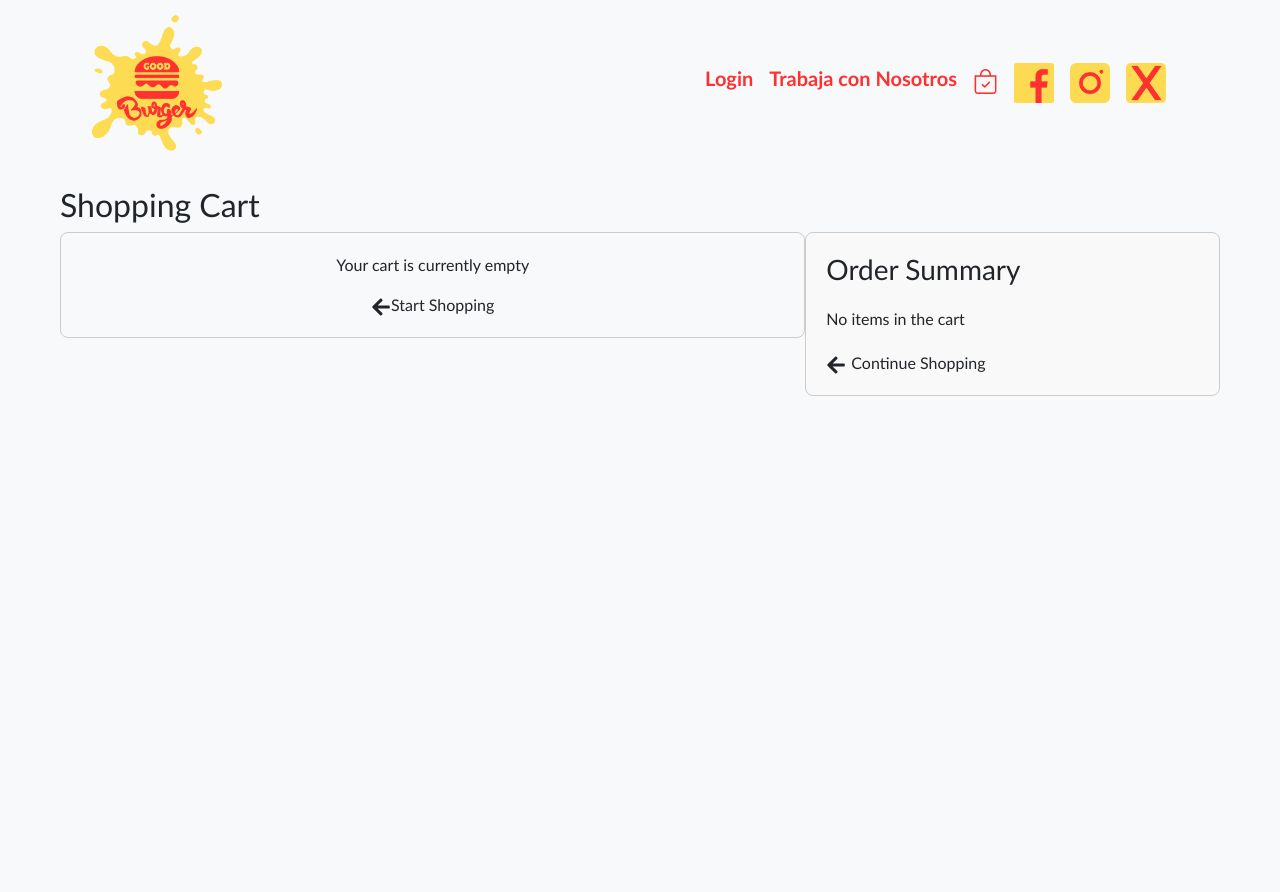
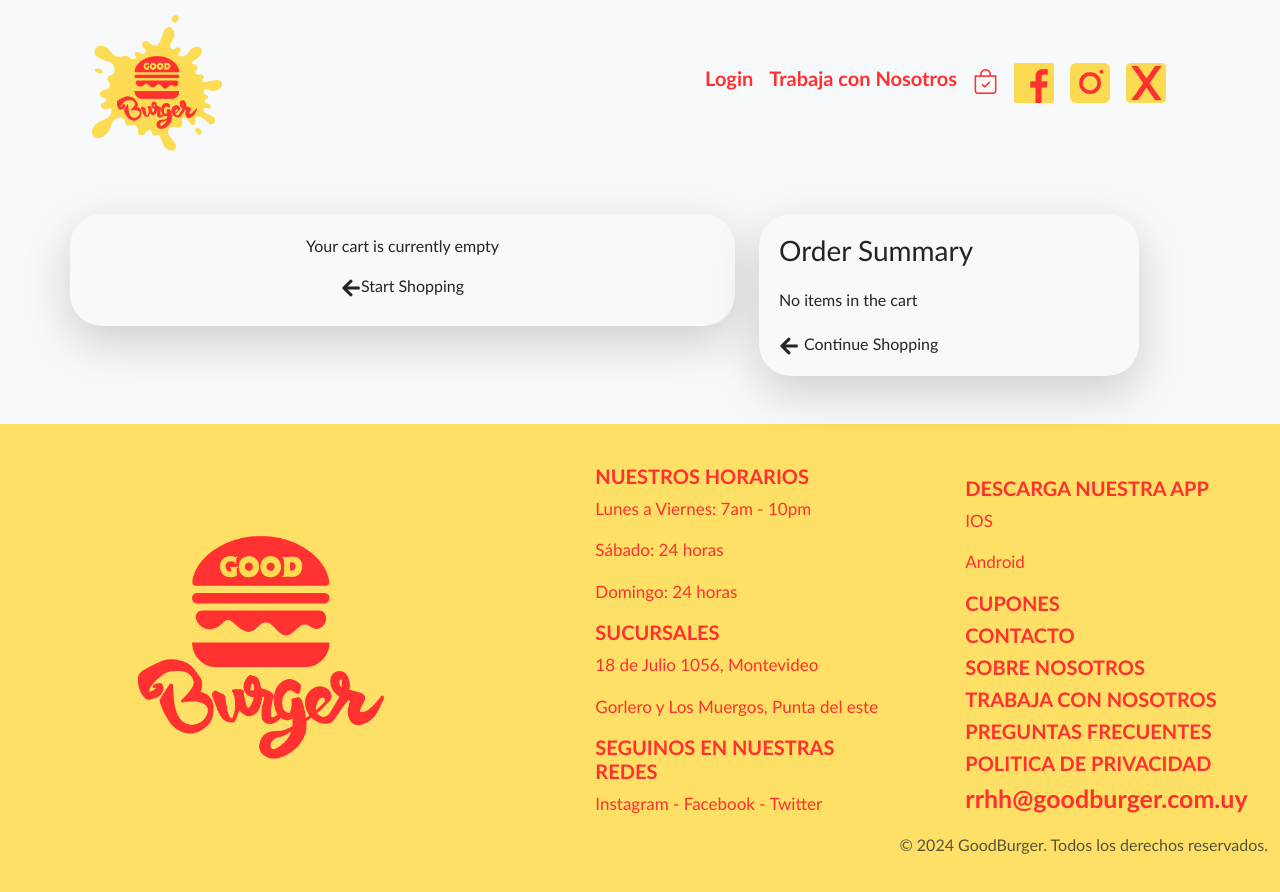
Before and after one commit to JoshNV08/FinalProject-FrontEnd, a React (Vite) app: page /cart in a window 1280 px wide. Shown: the top 892 px of the page. Before the commit the page ends 800 px from the top, so only its background shows below. Built offline with nearby package versions, Linux system fonts and the light colour scheme.

Commit message:
Update cart

```diff
--- a/src/Styles/Cart/Cart.css
+++ b/src/Styles/Cart/Cart.css
@@ -1,25 +1,16 @@
-.cart-container {
-    max-width: 1200px;
-    margin: 0 auto;
-    padding: 20px;
-  }
 
-  .cart-content {
-    display: flex;
-    justify-content: space-between;
-  }
+
+
 
 .cart-items {
-    flex: 2;
+  margin-bottom: 50px;
 }
 
 .cart-item {
   display: flex;
-    justify-content: space-between;
-    margin-bottom: 20px;
+  justify-content: center;
+  align-items: center;
   padding: 10px;
-    border: 1px solid #ccc;
-    border-radius: 8px;
 }
 
 .cart-item img {
@@ -40,25 +31,15 @@
 }
 
 .cart-product-quantity button {
-    background: #f0f0f0;
-    border: 1px solid #ccc;
-    padding: 5px 10px;
-    cursor: pointer;
+  margin: 0 5px;
 }
 
-  .cart-product-quantity .count {
-    margin: 0 10px;
-  }
-
-  .cart-product-price,
 .cart-product-total-price {
   display: flex;
   align-items: center;
 }
 
 .cart-summary {
-    flex: 1;
-    border: 1px solid #ccc;
   padding: 20px;
   border-radius: 8px;
   background: #f9f9f9;
@@ -80,31 +61,47 @@
 
 .cart-summary button {
   width: 100%;
-    padding: 10px;
-    background: #333;
-    color: #fff;
-    border: none;
-    border-radius: 5px;
-    cursor: pointer;
   margin-bottom: 10px;
 }
 
 .clear-btn {
-    background: #ff4d4d;
+  background: #fe3030;
+  border: none;
+font-weight: bolder;
+color: #ffcc00;
 }
 
 .remove-btn {
   background: none;
   border: none;
-    color: red;
+  color: #fe3030;
   cursor: pointer;
   margin-top: 10px;
+}
+
+.checkout-btn{
+  background: #ffcc00;
+color: #fe3030;
+border: none;
+font-weight: bolder;
+}
+.clear-btn:hover{
+  background: #ffcc00;
+color: #fe3030;
+border: none;
+font-weight: bolder;
+}
+
+.checkout-btn:hover {
+  background: #fe3030;
+  color: #ffcc00;
+  border: none;
+  font-weight: bolder;
 }
 
 .cart-empty {
   text-align: center;
   padding: 20px;
-    border: 1px solid #ccc;
   border-radius: 8px;
 }
 
--- a/src/components/Cart/Cart.jsx
+++ b/src/components/Cart/Cart.jsx
@@ -7,9 +7,10 @@
   getTotals,
   removeFromCart,
 } from "../../redux/cartSlice";
-import '../../Styles/Cart/Cart.css';
+import "../../Styles/Cart/Cart.css";
 import { Link } from "react-router-dom";
 import { FaTrash, FaArrowLeft, FaPlus, FaMinus } from "react-icons/fa";
+import { Container, Row, Col, Button } from "react-bootstrap";
 
 const Cart = () => {
   const cart = useSelector((state) => state.cart);
@@ -33,10 +34,9 @@
   };
 
   return (
-    <div className="cart-container">
-      <h2>Shopping Cart</h2>
-      <div className="cart-content">
-        <div className="cart-items">
+    <Container className="cart-container my-5">
+      <Row className="cart-content">
+        <Col sm={12} md={7} className="cart-items shadow-lg rounded-5 me-4">
           {cart.cartItems.length === 0 ? (
             <div className="cart-empty">
               <p>Your cart is currently empty</p>
@@ -49,26 +49,30 @@
             </div>
           ) : (
             cart.cartItems.map((cartItem) => (
-              <div className="cart-item" key={cartItem.id}>
+              <div className="cart-item " key={cartItem.id}>
                 <img src={cartItem.photo} alt={cartItem.name} />
                 <div className="cart-product-details">
                   <h3>{cartItem.name}</h3>
                   <p>{cartItem.description}</p>
                   <div className="cart-product-quantity">
-                    <button onClick={() => handleDecreaseCart(cartItem)}>
+                    <Button
+                      variant="outline-secondary"
+                      onClick={() => handleDecreaseCart(cartItem)}>
                       <FaMinus />
-                    </button>
+                    </Button>
                     <div className="count">{cartItem.cartQuantity}</div>
-                    <button onClick={() => handleAddToCart(cartItem)}>
+                    <Button
+                      variant="outline-secondary"
+                      onClick={() => handleAddToCart(cartItem)}>
                       <FaPlus />
-                    </button>
+                    </Button>
                   </div>
-                  <button
+                  <Button
+                    variant="link"
                     onClick={() => handleRemoveFromCart(cartItem)}
-                    className="remove-btn"
-                  >
+                    className="remove-btn">
                     <FaTrash />
-                  </button>
+                  </Button>
                 </div>
                 <div className="cart-product-total-price">
                   ${cartItem.price * cartItem.cartQuantity}
@@ -76,8 +80,8 @@
               </div>
             ))
           )}
-        </div>
-        <div className="cart-summary">
+        </Col>
+        <Col sm={12} md={4} className="cart-summary shadow-lg rounded-5">
           <h3>Order Summary</h3>
           {cart.cartItems.length > 0 ? (
             <>
@@ -86,10 +90,15 @@
                 <span className="amount">${cart.cartTotalAmount}</span>
               </div>
               <p>Taxes and shipping calculated at checkout</p>
-              <button className="checkout-btn">Check out</button>
-              <button className="clear-btn" onClick={handleClearCart}>
+              <Button variant="none" className="checkout-btn">
+                Check out
+              </Button>
+              <Button
+                variant="none"
+                className="clear-btn"
+                onClick={handleClearCart}>
                 Clear Cart
-              </button>
+              </Button>
             </>
           ) : (
             <div className="empty-summary">
@@ -102,9 +111,9 @@
               <span>Continue Shopping</span>
             </Link>
           </div>
-        </div>
-      </div>
-    </div>
+        </Col>
+      </Row>
+    </Container>
   );
 };
 
--- a/src/pages/CartPage.jsx
+++ b/src/pages/CartPage.jsx
@@ -1,11 +1,13 @@
 
 import React from 'react';
 import Cart from '../components/Cart/Cart';
+import Footer from '../components/Footer'
 
 function CartPage () {
     return (
         <>
             <Cart />
+            <Footer/>
         </>
     )
 }
```
Lines whose indentation alone changed are shown as unchanged.
